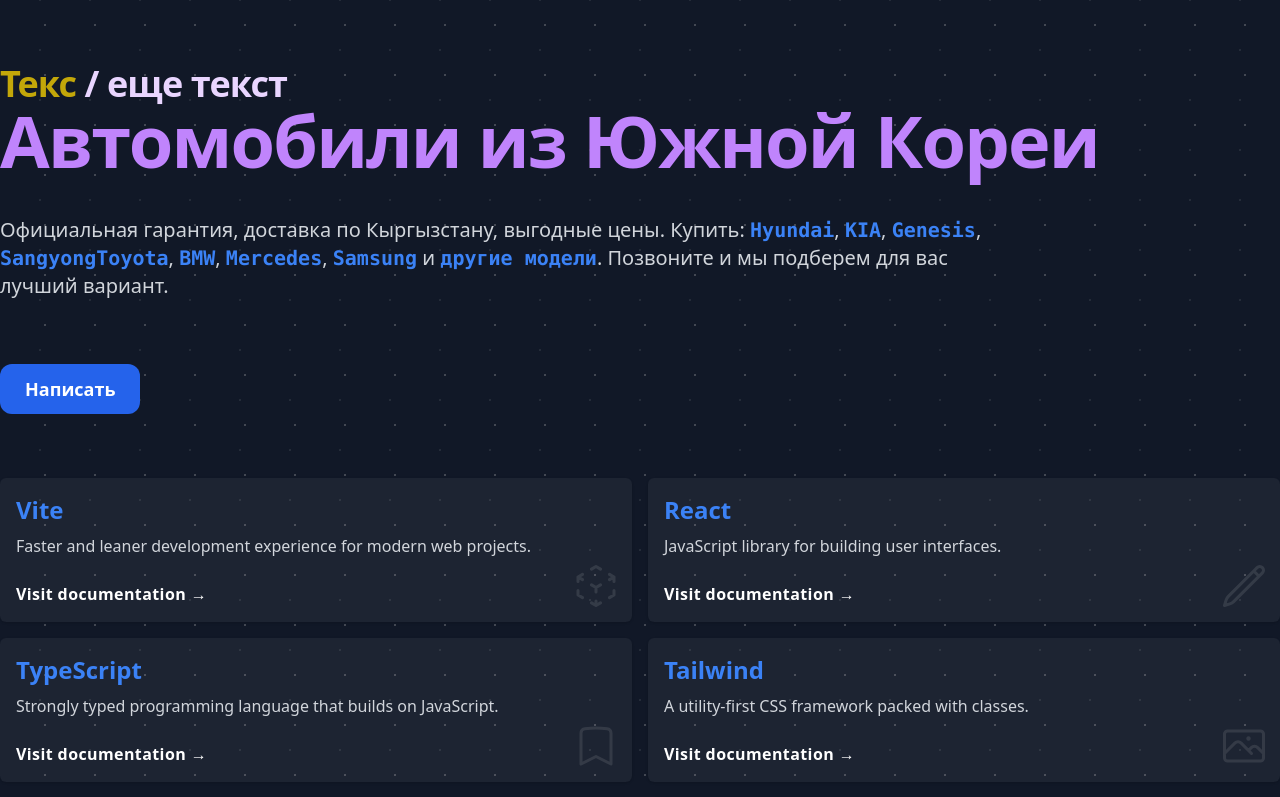
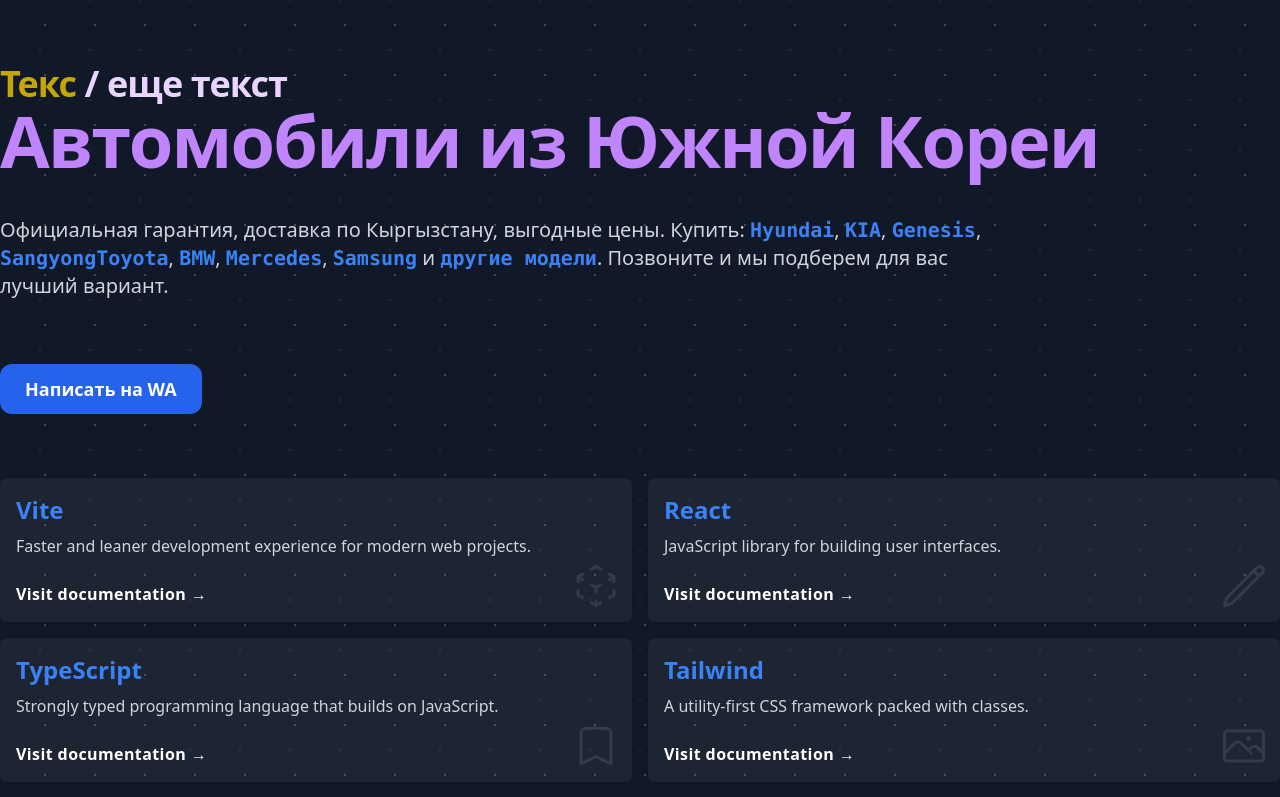
Before and after one commit to azdek/autoscout, a React (Vite) app: page / in a window 1280 px wide. Shown: the top 797 px of the page. Built offline with nearby package versions, Linux system fonts and the light colour scheme.

Commit message:
update app link and rename project to autosctout; add deployment scripts

```diff
--- a/src/app/app.tsx
+++ b/src/app/app.tsx
@@ -95,8 +95,8 @@
       </header>
       <section className="max-w-screen-lg xl:max-w-screen-xl mx-auto">
         <div className="sm:flex sm:space-x-6 space-y-4 sm:space-y-0 items-center">
-          <a href="tel:+996">
-            <Button>Написать</Button>
+          <a href="tel:+996704252040">
+            <Button>Написать на WA</Button>
           </a>
         </div>
       </section>
```
Also changed, not shown: package.json (+5 -2 lines), 2 other files (tests, documents, lock files or other folders).
